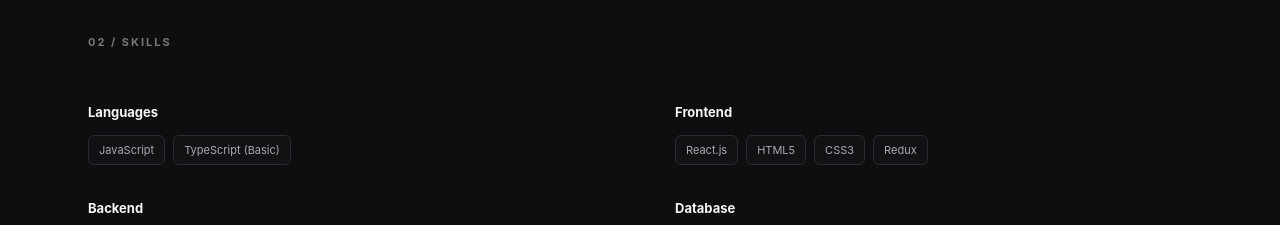
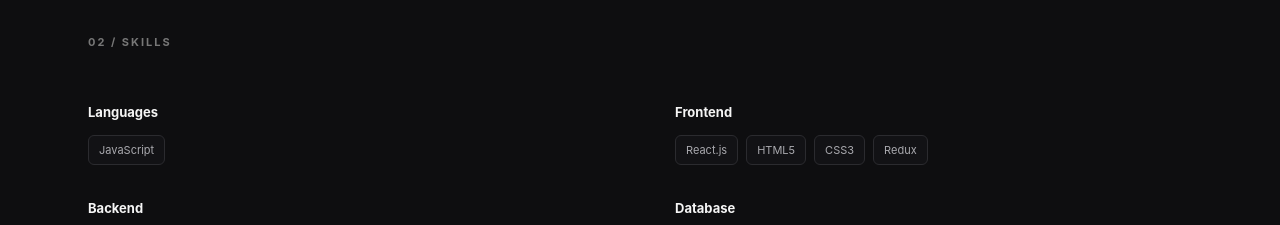
Before and after one commit to lakshmipriyaks31-art/KSLP_Portfolio, a React (Vite) app: page / in a window 1280 px wide. Shown: the part 1560-1785 px from the top of the page. Built offline with nearby package versions, Linux system fonts and the light colour scheme.

Commit message:
Update skills.js

```diff
--- a/src/requirments/skills.js
+++ b/src/requirments/skills.js
@@ -1,5 +1,5 @@
 export const skills = {
-  Languages: ["JavaScript", "TypeScript (Basic)"],
+  Languages: ["JavaScript"],
   Frontend: ["React.js", "HTML5", "CSS3", "Redux"],
   Backend: ["Node.js", "Express.js", "REST APIs", "JWT", "RBAC"],
   Database: ["MongoDB", "Indexing", "Aggregation Pipelines"],
```
